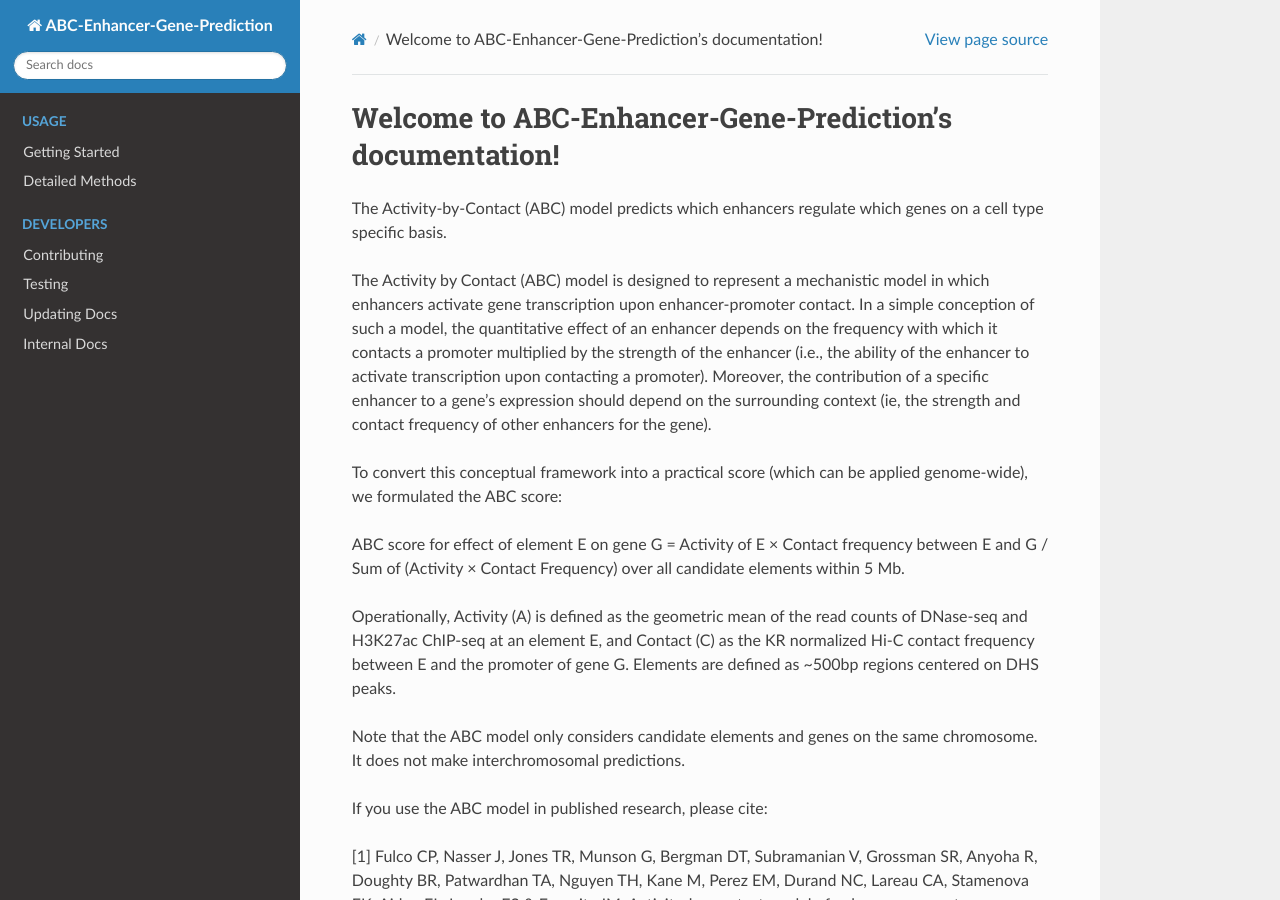
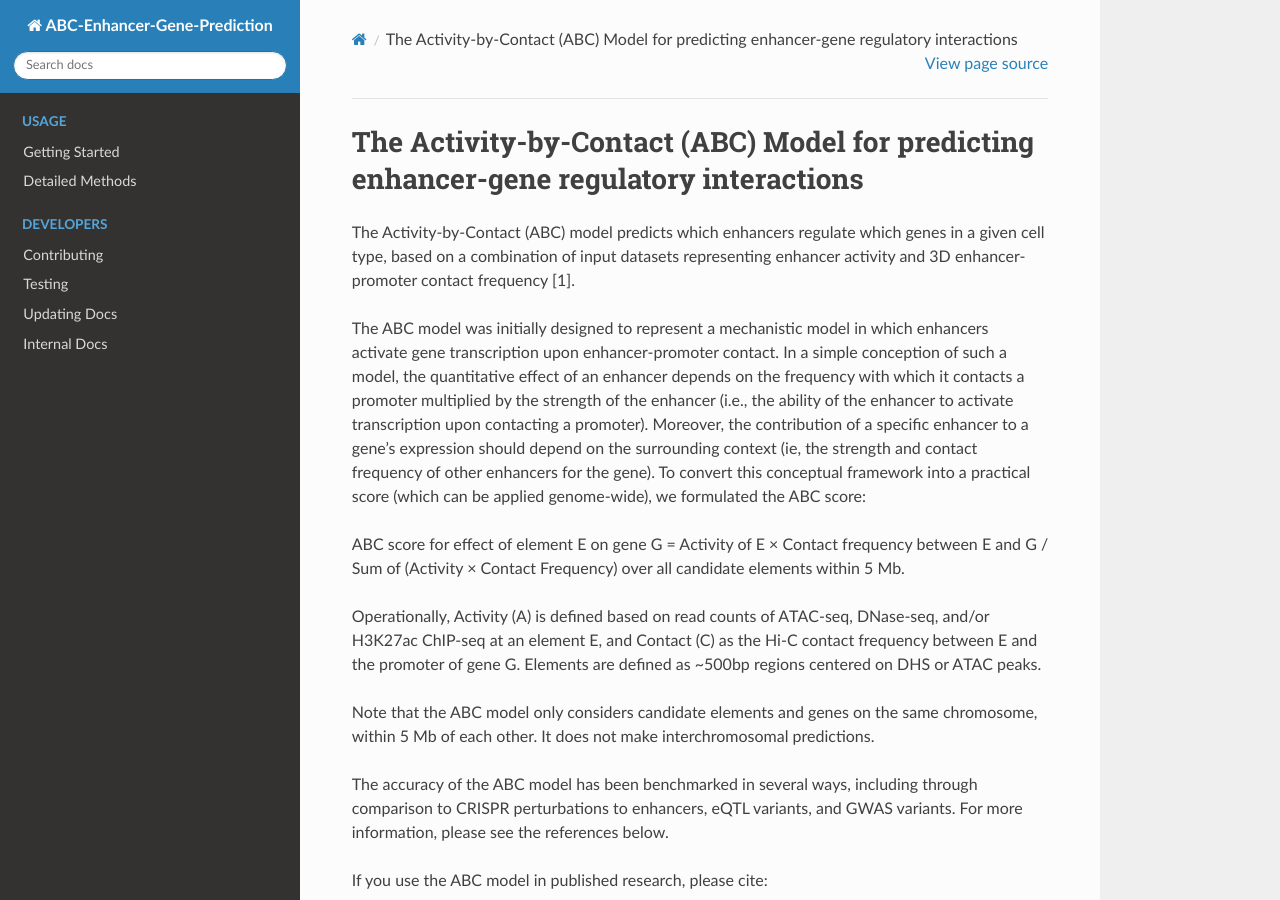
Before and after one commit to broadinstitute/ABC-Enhancer-Gene-Prediction, a Sphinx documentation site: the page built from docs/index.rst, in a window 1280 px wide and 900 px high. Built offline with Sphinx 7.4.7 and the Read the Docs theme 2.0.0, drawn with Linux system fonts in a browser that asks for light colours.

Commit message:
Update index.rst

```diff
--- a/docs/index.rst
+++ b/docs/index.rst
@@ -3,20 +3,20 @@
    You can adapt this file completely to your liking, but it should at least
    contain the root `toctree` directive.
 
-Welcome to ABC-Enhancer-Gene-Prediction's documentation!
+The Activity-by-Contact (ABC) Model for predicting enhancer-gene regulatory interactions
 ========================================================
 
-The Activity-by-Contact (ABC) model predicts which enhancers regulate which genes on a cell type specific basis.
+The Activity-by-Contact (ABC) model predicts which enhancers regulate which genes in a given cell type, based on a combination of input datasets representing enhancer activity and 3D enhancer-promoter contact frequency [1].
 
-The Activity by Contact (ABC) model is designed to represent a mechanistic model in which enhancers activate gene transcription upon enhancer-promoter contact. In a simple conception of such a model, the quantitative effect of an enhancer depends on the frequency with which it contacts a promoter multiplied by the strength of the enhancer (i.e., the ability of the enhancer to activate transcription upon contacting a promoter). Moreover, the contribution of a specific enhancer to a gene’s expression should depend on the surrounding context (ie, the strength and contact frequency of other enhancers for the gene).
-
-To convert this conceptual framework into a practical score (which can be applied genome-wide), we formulated the ABC score:
+The ABC model was initially designed to represent a mechanistic model in which enhancers activate gene transcription upon enhancer-promoter contact. In a simple conception of such a model, the quantitative effect of an enhancer depends on the frequency with which it contacts a promoter multiplied by the strength of the enhancer (i.e., the ability of the enhancer to activate transcription upon contacting a promoter). Moreover, the contribution of a specific enhancer to a gene’s expression should depend on the surrounding context (ie, the strength and contact frequency of other enhancers for the gene).  To convert this conceptual framework into a practical score (which can be applied genome-wide), we formulated the ABC score:
 
 ABC score for effect of element E on gene G = Activity of E × Contact frequency between E and G / Sum of (Activity × Contact Frequency) over all candidate elements within 5 Mb.
 
-Operationally, Activity (A) is defined as the geometric mean of the read counts of DNase-seq and H3K27ac ChIP-seq at an element E, and Contact (C) as the KR normalized Hi-C contact frequency between E and the promoter of gene G. Elements are defined as ~500bp regions centered on DHS peaks.
+Operationally, Activity (A) is defined based on read counts of ATAC-seq, DNase-seq, and/or H3K27ac ChIP-seq at an element E, and Contact (C) as the Hi-C contact frequency between E and the promoter of gene G. Elements are defined as ~500bp regions centered on DHS or ATAC peaks.
 
-Note that the ABC model only considers candidate elements and genes on the same chromosome. It does not make interchromosomal predictions.
+Note that the ABC model only considers candidate elements and genes on the same chromosome, within 5 Mb of each other. It does not make interchromosomal predictions.
+
+The accuracy of the ABC model has been benchmarked in several ways, including through comparison to CRISPR perturbations to enhancers, eQTL variants, and GWAS variants. For more information, please see the references below.
 
 If you use the ABC model in published research, please cite:
 
```
